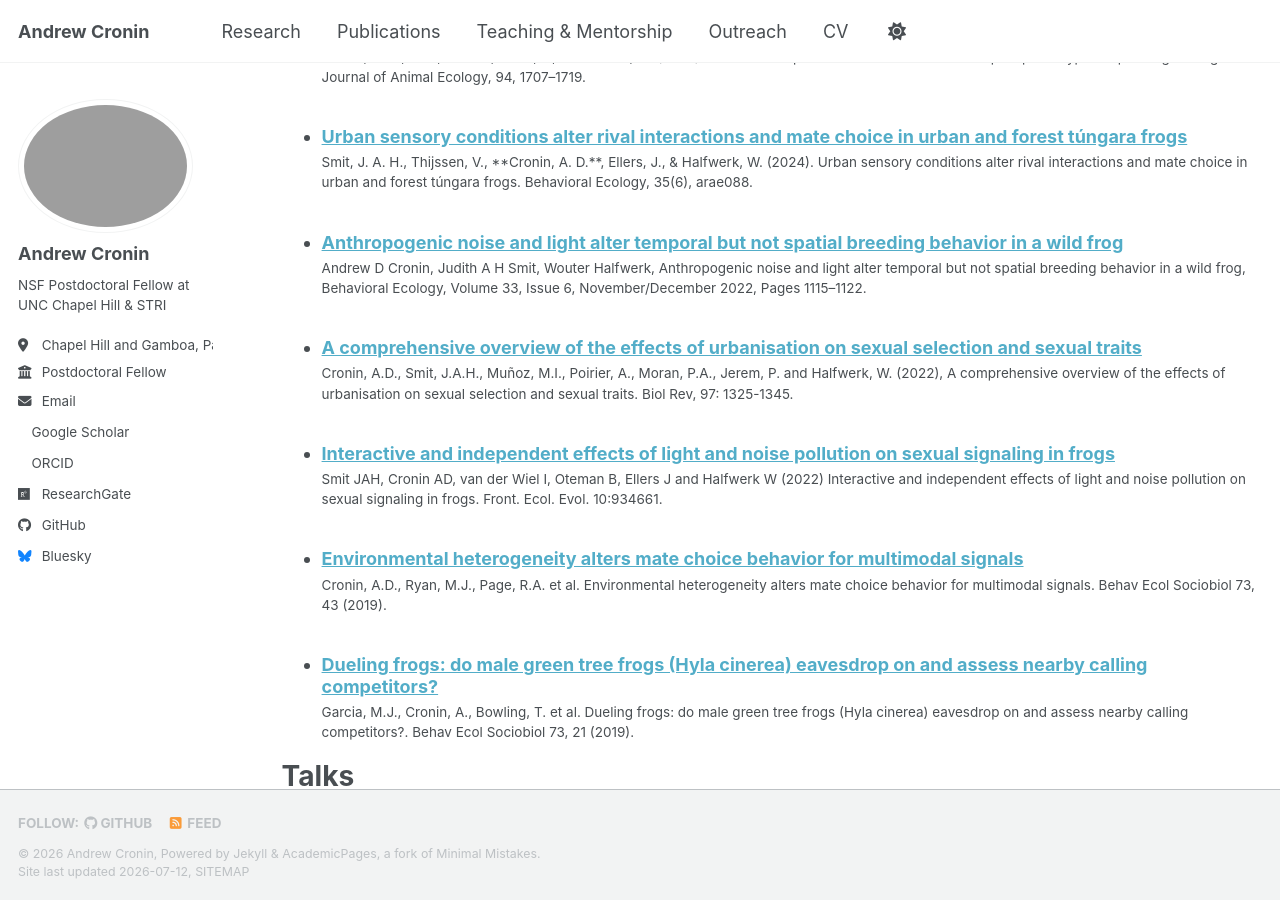
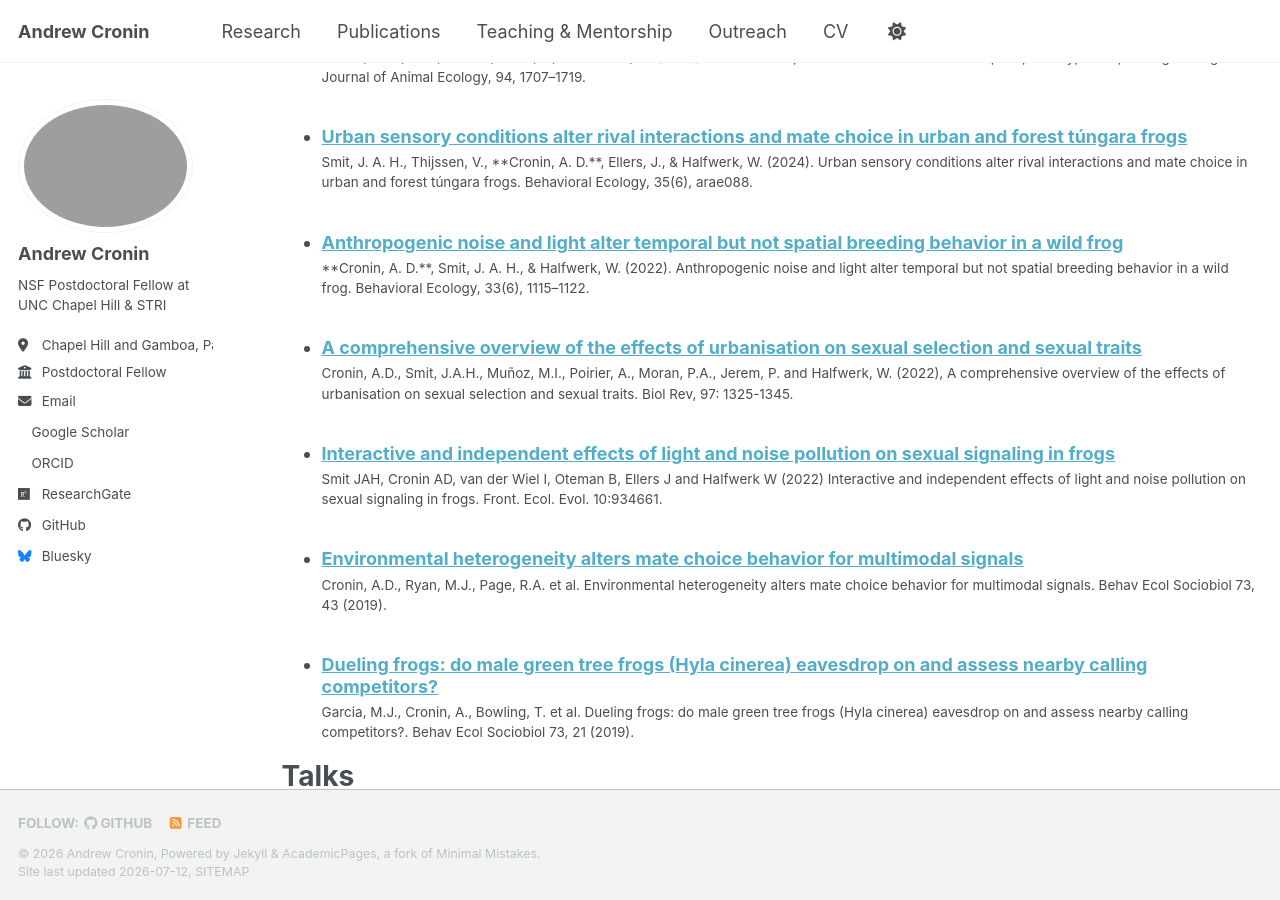
Before and after one commit to andrewdcronin/andrewdcronin.github.io, a Jekyll site: the page built from _pages/cv.md, in a window 1280 px wide and 900 px high, scrolled down 1343 px. Built offline with Jekyll 4.4.1, drawn with Linux system fonts in a browser that asks for light colours; a style sheet for code colours, icons or effects is not loaded.

Commit message:
Revise citation and permalink in publication entry
Updated citation format for consistency and corrected date.

```diff
--- a/_publications/2025-06-08-paper-title-number-5.md
+++ b/_publications/2025-06-08-paper-title-number-5.md
@@ -2,11 +2,10 @@
 title: "Anthropogenic noise and light alter temporal but not spatial breeding behavior in a wild frog"
 collection: publications
 category: manuscripts
-permalink: /publication/2024-02-17-paper-title-number-4
 date: 2022-11-31
 venue: 'Behavioral Ecology'
 paperurl: 'https://doi.org/10.1093/beheco/arac077'
-citation: 'Andrew D Cronin, Judith A H Smit, Wouter Halfwerk, Anthropogenic noise and light alter temporal but not spatial breeding behavior in a wild frog, Behavioral Ecology, Volume 33, Issue 6, November/December 2022, Pages 1115–1122.'
+citation: '**Cronin, A. D.**, Smit, J. A. H., & Halfwerk, W. (2022). Anthropogenic noise and light alter temporal but not spatial breeding behavior in a wild frog. Behavioral Ecology, 33(6), 1115–1122.'
 ---
 
 Using [MathJax](https://www.mathjax.org/) in the description is supported - $$E=mc^2$$ - however, the use must be mindful that the default delimiters are `$$...$$` and `\\[...\\]` which differs from the `$...$` that is typically expected.
```
